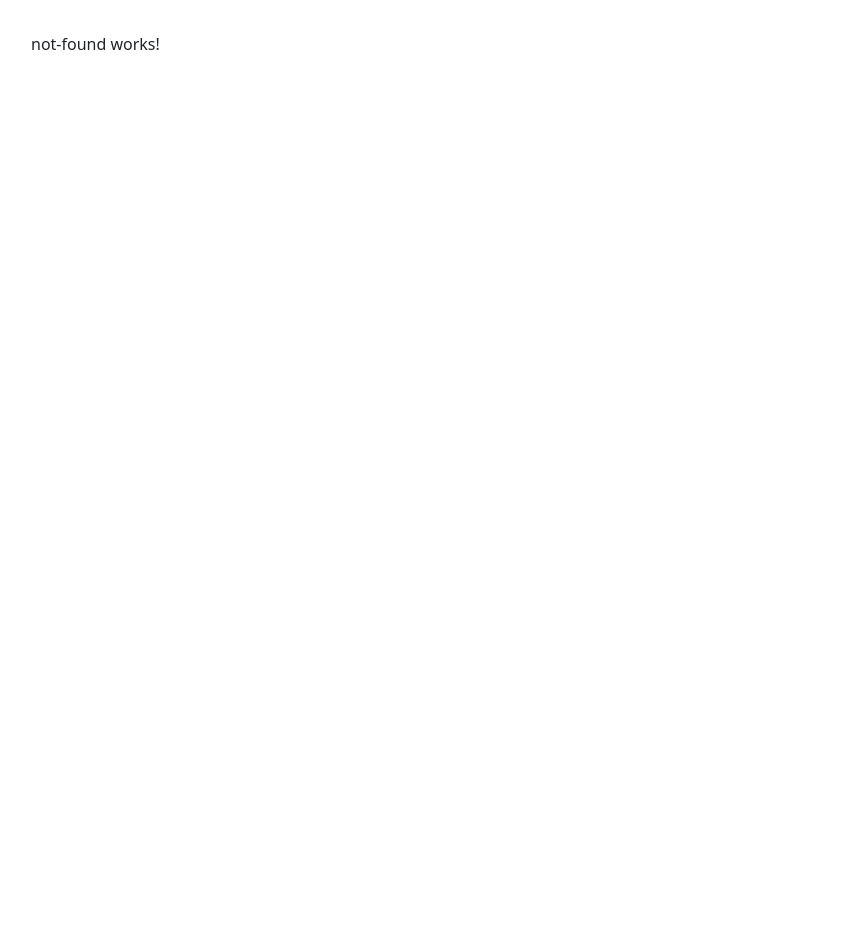
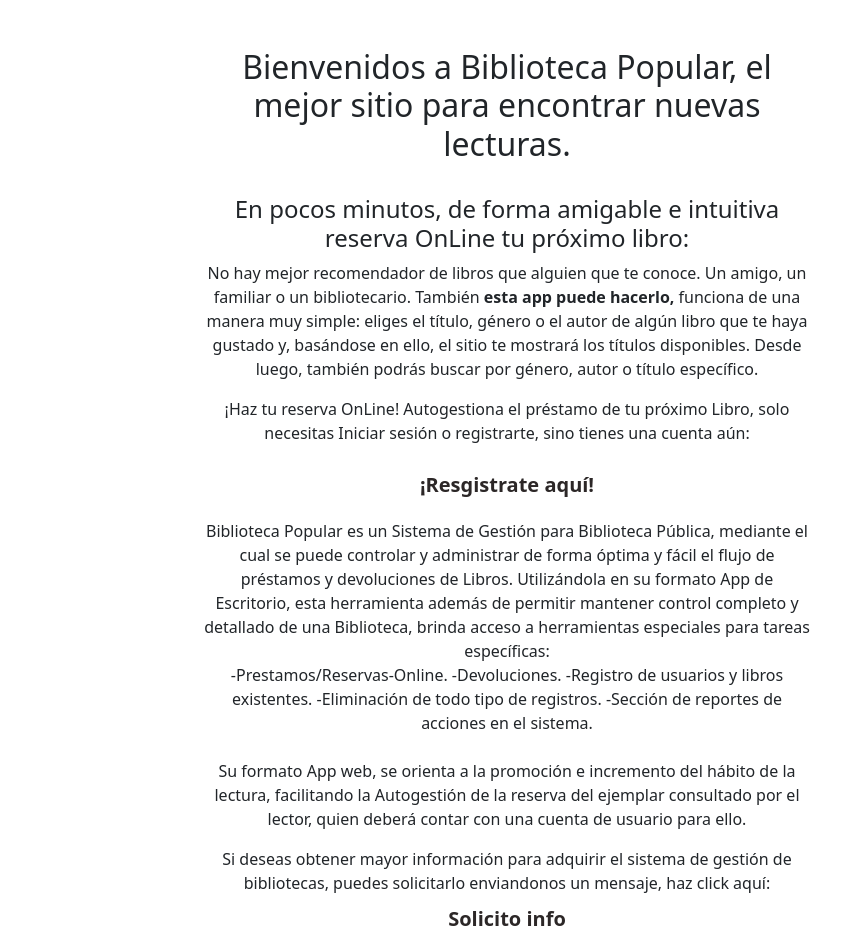
Before and after one commit to PPROF2-2022ProgWeb/g27-gestion-biblioteca, an Angular app in the folder gestion-biblioteca-frontend/: page / in a window 1280 px wide. Shown: the top 952 px of the page, without its empty margins (281-1122 px from the left). Before the commit the page ends 800 px from the top, so only its background shows below. Built offline with nearby package versions, Linux system fonts and the light colour scheme.

Commit message:
Frontend: componente: Inicio

```diff
--- /dev/null
+++ b/gestion-biblioteca-frontend/src/app/pages/inicio/inicio.component.html
@@ -0,0 +1,53 @@
+<!--<section>  -->
+
+    <div class="d-flex h-100 text-center text-bg-white">
+
+      <div class="cover-container d-flex w-100 h-100 p-3 mx-auto flex-column">
+
+        <section class="px-3">
+          <h2>Bienvenidos a Biblioteca Popular, el mejor sitio para encontrar nuevas lecturas.</h2>
+          <br>
+          <h4>En pocos minutos, de forma amigable e intuitiva reserva OnLine tu próximo libro:</h4>
+
+          <p>
+            No hay mejor recomendador de libros que alguien que te conoce. Un amigo, un familiar o un bibliotecario. También
+            <strong>esta app puede hacerlo, </strong> funciona de una manera muy simple: eliges el título, género o el autor
+            de algún libro que te haya gustado y, basándose en ello, el sitio te mostrará los títulos disponibles.
+            Desde luego, también podrás buscar por género, autor o título específico.
+          </p>
+
+          <p>
+            ¡Haz tu reserva OnLine! Autogestiona el préstamo de tu próximo Libro, solo necesitas Iniciar sesión o registrarte,
+            sino tienes una cuenta aún:</p>
+            <a href="#" class="btn btn-lg btn-secondary fw-bold border-white bg-white">¡Resgistrate aquí!</a>
+           <!--<a routerLink="/registro">-->
+
+          <p>
+            Biblioteca Popular es un Sistema de Gestión para Biblioteca Pública, mediante el cual se puede
+            controlar y administrar de forma óptima y fácil el flujo de préstamos y devoluciones de Libros.
+            Utilizándola en su formato App de Escritorio, esta herramienta además de permitir mantener control
+            completo y detallado de una Biblioteca, brinda acceso a herramientas especiales para tareas específicas:
+            <br>
+            -Prestamos/Reservas-Online.
+            -Devoluciones.
+            -Registro de usuarios y libros existentes.
+            -Eliminación de todo tipo de registros.
+            -Sección de reportes de acciones en el sistema.
+            <br><br>
+            Su formato App web, se orienta a la promoción e incremento del hábito de la lectura, facilitando la Autogestión
+            de la reserva del ejemplar consultado por el lector, quien deberá contar con una cuenta de usuario para ello.
+          </p>
+
+          <p>
+            Si deseas obtener mayor información para adquirir el sistema de gestión de bibliotecas, puedes solicitarlo
+            enviandonos un mensaje, haz click aquí:
+            <a href="#" class="btn btn-lg btn-secondary fw-bold border-white bg-white">Solicito info</a>
+          </p>
+
+        </section>
+
+      </div>
+
+    </div>
+
+    <!-- </section>  -->
--- /dev/null
+++ b/gestion-biblioteca-frontend/src/app/pages/inicio/inicio.component.scss
@@ -0,0 +1,24 @@
+/* Custom default button */
+.btn-secondary,
+.btn-secondary:hover,
+.btn-secondary:focus {
+  color: rgb(44, 39, 39);
+  text-shadow:none; /* Prevent inheritance from `body` */
+  font-weight:normal;
+  margin-bottom: 10px;
+
+}
+
+a{
+
+}
+ /*
+body {
+    text-shadow: 0 .05rem .1rem rgba(0, 0, 0, .5);
+    box-shadow: inset 0 0 5rem rgba(0, 0, 0, .5);
+  }
+*/
+
+.cover-container {
+  max-width: 42em;
+}
--- /dev/null
+++ b/gestion-biblioteca-frontend/src/app/pages/inicio/inicio.component.ts
@@ -0,0 +1,15 @@
+import { Component, OnInit } from '@angular/core';
+
+@Component({
+  selector: 'app-inicio',
+  templateUrl: './inicio.component.html',
+  styleUrls: ['./inicio.component.scss']
+})
+export class InicioComponent implements OnInit {
+
+  constructor() { }
+
+  ngOnInit(): void {
+  }
+
+}
--- a/gestion-biblioteca-frontend/src/app/pages/pages.module.ts
+++ b/gestion-biblioteca-frontend/src/app/pages/pages.module.ts
@@ -4,10 +4,11 @@ import { CommonModule } from '@angular/common';
 import { NotFoundComponent } from './not-found/not-found.component';
 import { LibrosComponent } from './libros/libros.component';
 import { SearchWidgetComponent } from './libros/search-widget/search-widget.component';
+import { InicioComponent } from './inicio/inicio.component';
 
 @NgModule({
-  declarations: [NotFoundComponent, LibrosComponent, SearchWidgetComponent],
+  declarations: [NotFoundComponent, LibrosComponent, SearchWidgetComponent, InicioComponent],
   imports: [CommonModule, SharedModule],
-  exports: [NotFoundComponent, LibrosComponent]
+  exports: [NotFoundComponent, LibrosComponent, InicioComponent]
 })
 export class PagesModule {}
```
Also changed, not shown: gestion-biblioteca-frontend/src/app/app-routing.module.ts (+5 -2 lines), 1 other file (tests, documents, lock files or other folders).
